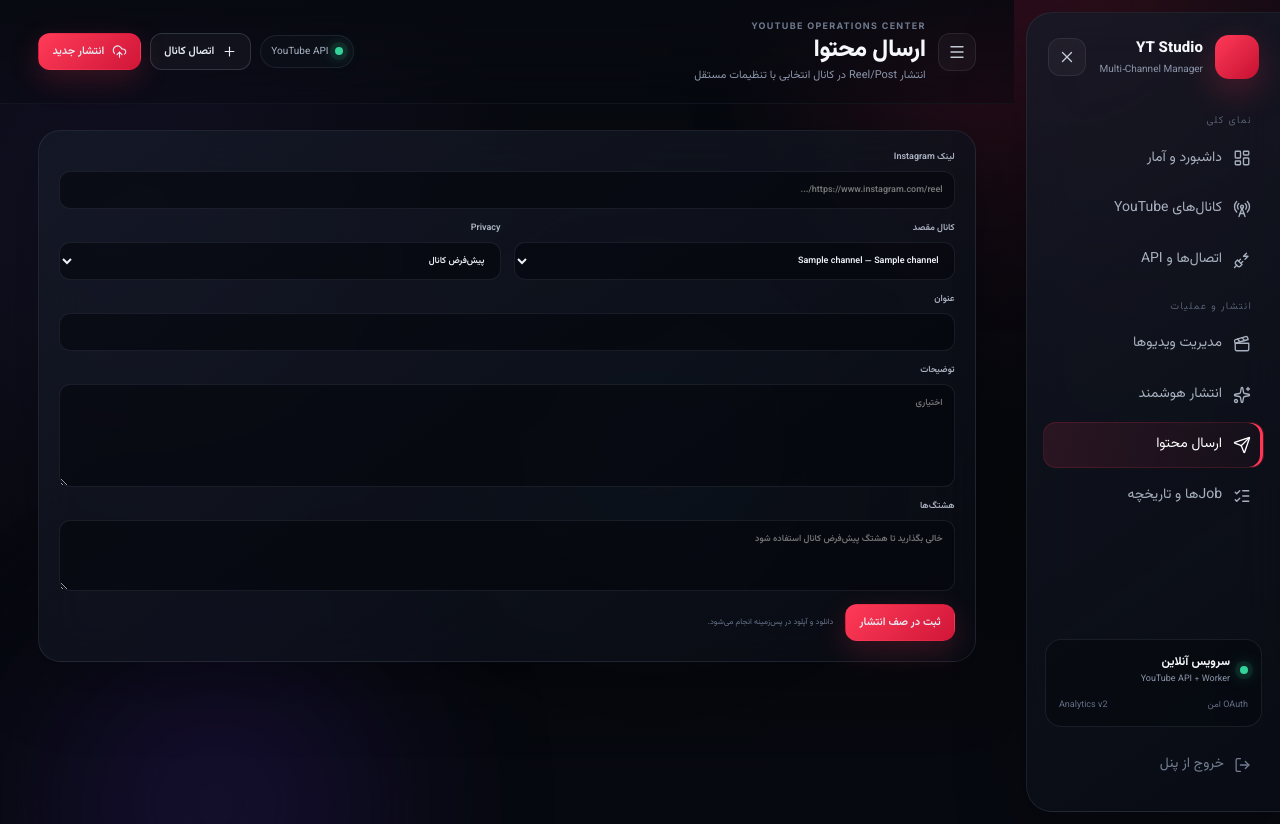
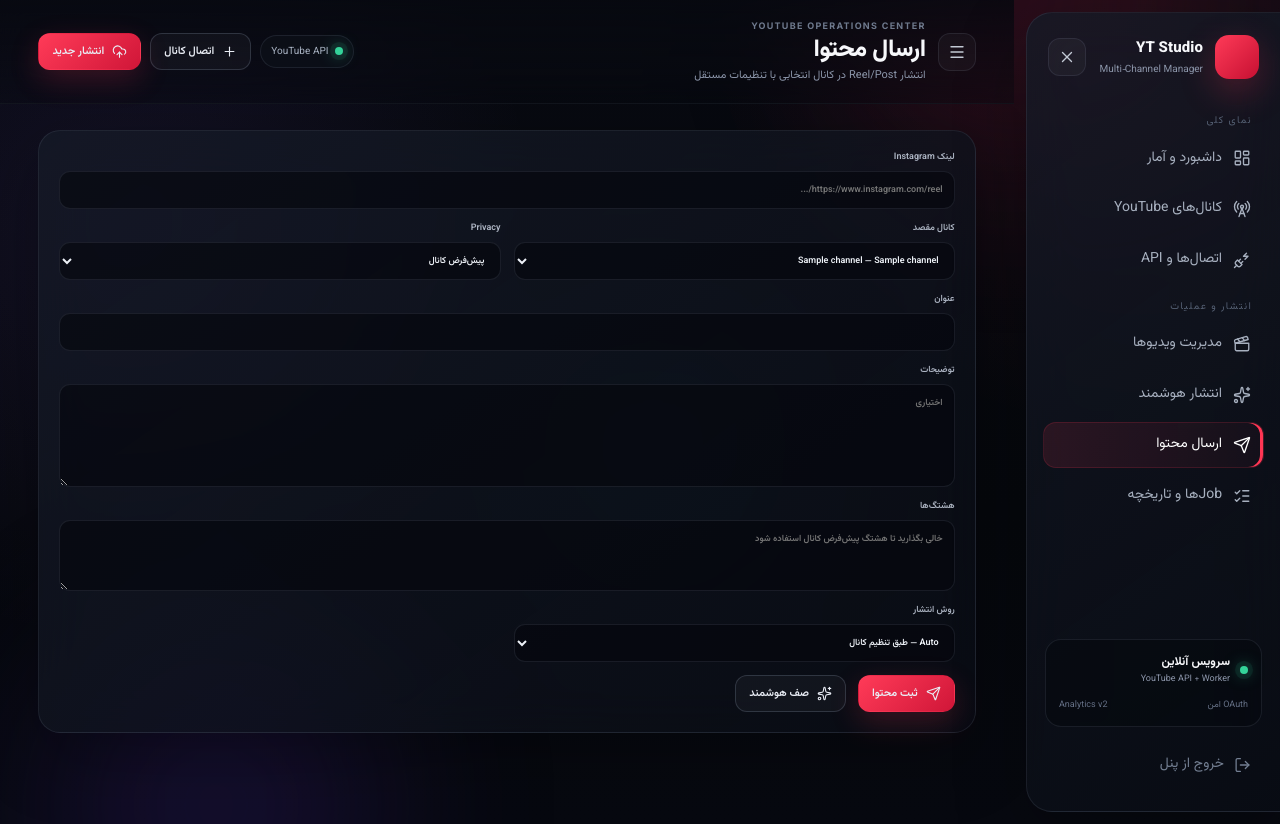
Before and after one commit to PEDIHS/yt, a Flask app: page /upload in a window 1280 px wide. Run offline with Flask 3, Linux system fonts and the light colour scheme; the visitor is signed in with stand-in values (Sample User, id 1); tables that the repository leaves empty hold one stand-in row (values such as "Sample post"); parts of the project's set-up code (start-up, migrations or seed data) failed here and were passed over; some libraries are stand-ins or nearby versions.

Commit message:
ui: add smart and manual publishing modes

```diff
--- a/templates/upload.html
+++ b/templates/upload.html
@@ -13,8 +13,32 @@
     <label class="span-2">عنوان<input name="title" maxlength="255" required></label>
     <label class="span-2">توضیحات<textarea name="description" rows="5" placeholder="اختیاری"></textarea></label>
     <label class="span-2">هشتگ‌ها<textarea name="hashtags" rows="3" placeholder="خالی بگذارید تا هشتگ پیش‌فرض کانال استفاده شود"></textarea></label>
-    <div class="span-2 actions"><button class="btn primary">ثبت در صف انتشار</button><span class="hint">دانلود و آپلود در پس‌زمینه انجام می‌شود.</span></div>
+    <label>روش انتشار
+      <select name="publish_mode" id="publishMode">
+        <option value="auto">Auto — طبق تنظیم کانال</option>
+        <option value="smart">Smart Peak — بهترین Slot</option>
+        <option value="manual">زمان مشخص</option>
+        <option value="immediate">همین الان</option>
+      </select>
+    </label>
+    <label id="manualScheduleField">زمان مشخص
+      <input type="datetime-local" name="scheduled_at">
+      <span class="hint">براساس Timezone تنظیم‌شده برای کانال</span>
+    </label>
+    <div class="span-2 actions"><button class="btn primary"><i data-lucide="send"></i> ثبت محتوا</button><a class="btn btn-soft" href="{{ url_for('publishing_page') }}"><i data-lucide="sparkles"></i> صف هوشمند</a></div>
   </form>
   {% else %}<div class="empty">ابتدا از بخش «کانال‌ها» یک کانال YouTube متصل کنید.</div>{% endif %}
 </section>
 {% endblock %}
+{% block scripts %}
+<script>
+(() => {
+  const mode = document.getElementById('publishMode');
+  const field = document.getElementById('manualScheduleField');
+  if (!mode || !field) return;
+  const refresh = () => { field.style.display = mode.value === 'manual' ? 'grid' : 'none'; };
+  mode.addEventListener('change', refresh);
+  refresh();
+})();
+</script>
+{% endblock %}
```
